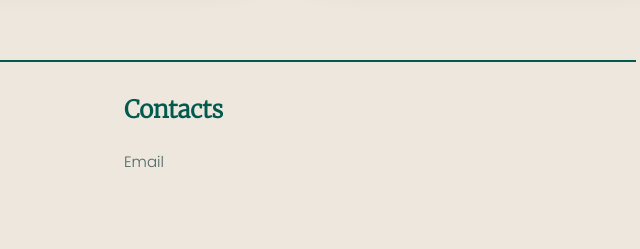
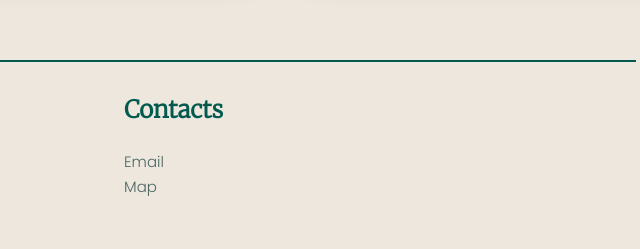
Before and after one commit to rabbi6272/Profile, a plain HTML site: page index.htm in a window 1280 px wide. Shown: the part 3463-3712 px from the top of the page, 580-1220 px from the left. Drawn offline with nearby package versions, Linux system fonts and the light colour scheme.

Commit message:
Update index.htm

```diff
--- a/index.htm
+++ b/index.htm
@@ -107,7 +107,8 @@
       </div>
       <div class="contact">
         <h3>Contacts</h3>
-        <a href="mailto:mmrabbi625442@gmail.com">Email</a>
+        <a href="mailto:mmrabbi625442@gmail.com">Email</a><br>
+        <a href="https://maps.app.goo.gl/GKJpCMKYnp2LL5sCA" target="_blank">Map</a>
       </div>
     </section>
     <p class="end-text">&copy;2023 by FAZLE RABBI</p>
```
